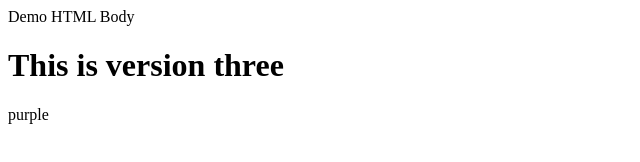
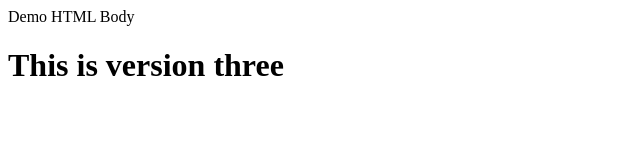
Before and after one commit to yeole-rohan/gitproject, a plain HTML site: page index.html in a window 1280 px wide. Shown: the full height of the page, 0-640 px from the left. Drawn offline with Linux system fonts and the light colour scheme.

Commit message:
removed div

```diff
--- a/index.html
+++ b/index.html
@@ -8,6 +8,5 @@
 <body>
    Demo HTML Body
    <h1>This is version three</h1>
-   <div class="body-bg">purple</div>
 </body>
 </html>
```
